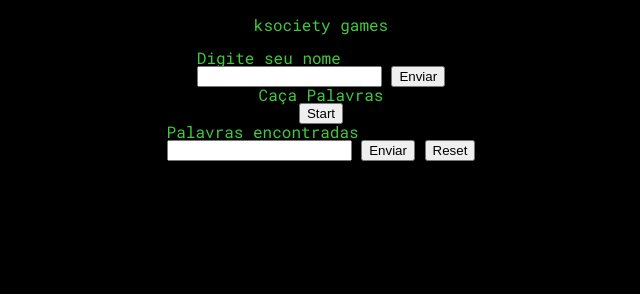
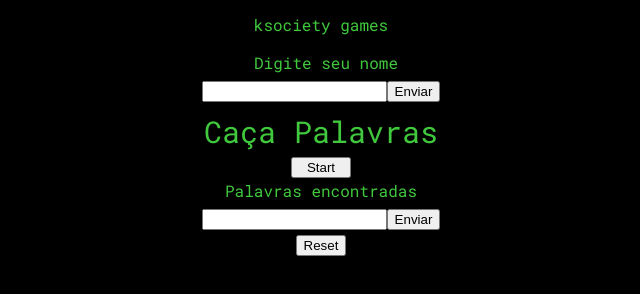
Before and after one commit to Kenzie-Academy-Brasil-Developers/ksociety-games, a plain HTML site: page index.html in a window 1280 px wide. Shown: the whole page, without its empty margins (319-959 px from the left). Drawn offline with Linux system fonts and the light colour scheme.

Commit message:
html básico e css

```diff
--- a/index.html
+++ b/index.html
@@ -12,29 +12,64 @@
     <header>
         <h3>ksociety games</h3>
     </header>
+
+        <!-- CONTAINER -->
+
     <section>
 
-            <!-- Digite seu nome -->
-            <div>
-                <p>Digite seu nome</p>
-                <input type="name">
-                <button>Enviar</button>
+            <!-------PLAYER INFO-------->
+
+             <div class="playerInfo">
+
+            <!-----DIGITE SEU NOME------>
+
+                <p class="text">Digite seu nome</p>
+
+            <!------FORMULÁRIO----->
+
+                <div class="infoForm">
+
+                    <input type="name">
+                    <button>Enviar</button>
+
+                </div>
+
             </div>
 
-            <!-- Caixa de letras -->
-            <h2>Caça Palavras</h2>
+            <!----------GAME------------>
+            <div class="game">
+
+            <!--------LETTER BOX-------->
+
+            <p class="title">Caça Palavras</p>
             <div id="letterBox">
             </div>
 
-            <!-- plugin cronometro -->
-            <div></div>
-            <button>Start</button>
 
-            <!-- Palavras encontradas -->
-            <div><p>Palavras encontradas</p>
-            <input type="world">
-            <button>Enviar</button>
-            <button>Reset</button></div>
+            <!--------CRONOMETRO-------->
+
+            <div id="timer"></div>
+            <button id="start">Start</button>
+
+            </div>
+
+            <!---CHECKBOX--->
+
+            <div class="checkBox">
+                <p class="text">Palavras encontradas</p>
+
+            <!-- FORMULÁRIO PALAVRAS ENCONTRADAS -->
+                <div class="infoForm">
+                <input type="world">
+
+            <!--------- ENVIAR --------->
+                <button>Enviar</button>
+                </div>
+
+            <!--------- RESET ---------->
+                <button id="reset">Reset</button>
+
+            </div>
 
     </section>
     <script type="text/javascript" src="/script.js"></script>
--- a/style.css
+++ b/style.css
@@ -10,6 +10,10 @@ body {
     width: 100%;
     height: 1090px;
 }
+
+
+/* CABEÇALHO */
+
 
 header {
 
@@ -25,6 +29,10 @@ h3 {
     align-items: center;
 }
 
+
+/* CONTAINER */
+
+
 section {
 
     display: flex;
@@ -34,3 +42,93 @@ section {
     justify-content: center;
 
 }
+
+/* PLAYER INFO */
+
+div.playerInfo {
+
+    display: flex;
+    flex-direction: column;
+    width: 100%;
+
+}
+
+/* DIGITE SEU NOME */
+
+p.text {
+
+    display: flex;
+    width: 100%;
+    justify-content: center;
+    padding: 5px 5px 5px 5px;
+
+}
+
+/* FORMULÁRIO */
+
+div.infoForm {
+
+    display: flex;
+    justify-content: center;
+    padding: 5px 5px 5px 5px;
+
+}
+
+
+/* GAME */
+
+div.game {
+
+    display: flex;
+    flex-direction: column;
+    align-items: center;
+
+}
+
+
+/* LETTER BOX */
+
+
+/* CAÇA PALAVRAS */
+p.title {
+
+    font-size: 30px;
+    padding: 10px 10px 10px 10px;
+
+}
+
+div.letterBox {
+
+    display: flex;
+    justify-content: center;
+    width: 300px;
+    height: 300px;
+
+}
+
+/* CHECKBOX */
+
+div.checkBox {
+
+    display: flex;
+    flex-direction: column;
+    align-items: center;
+
+}
+
+/* START */
+
+button#start {
+
+    width: 60px;
+
+}
+
+button#reset {
+
+    display: flex;
+    flex-direction: column;
+    align-items: center;
+    justify-content: center;
+
+}
```
